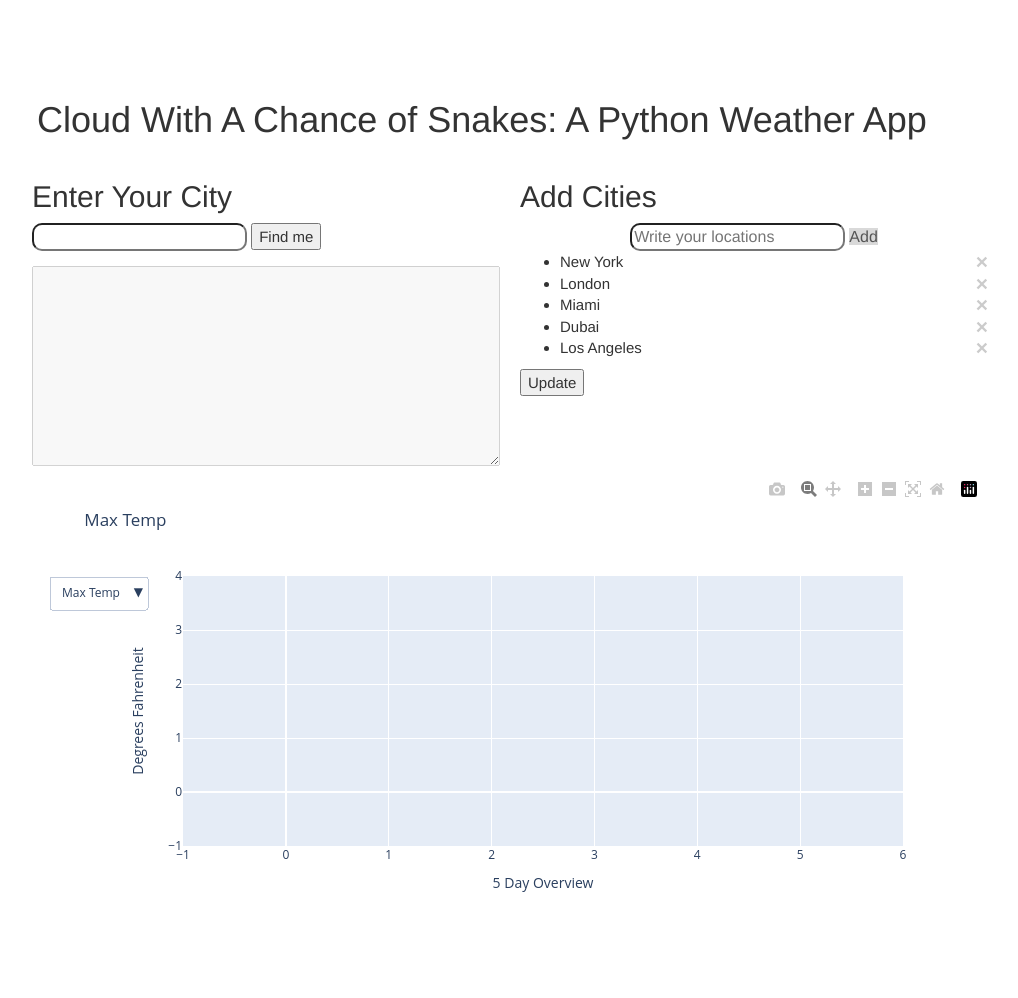
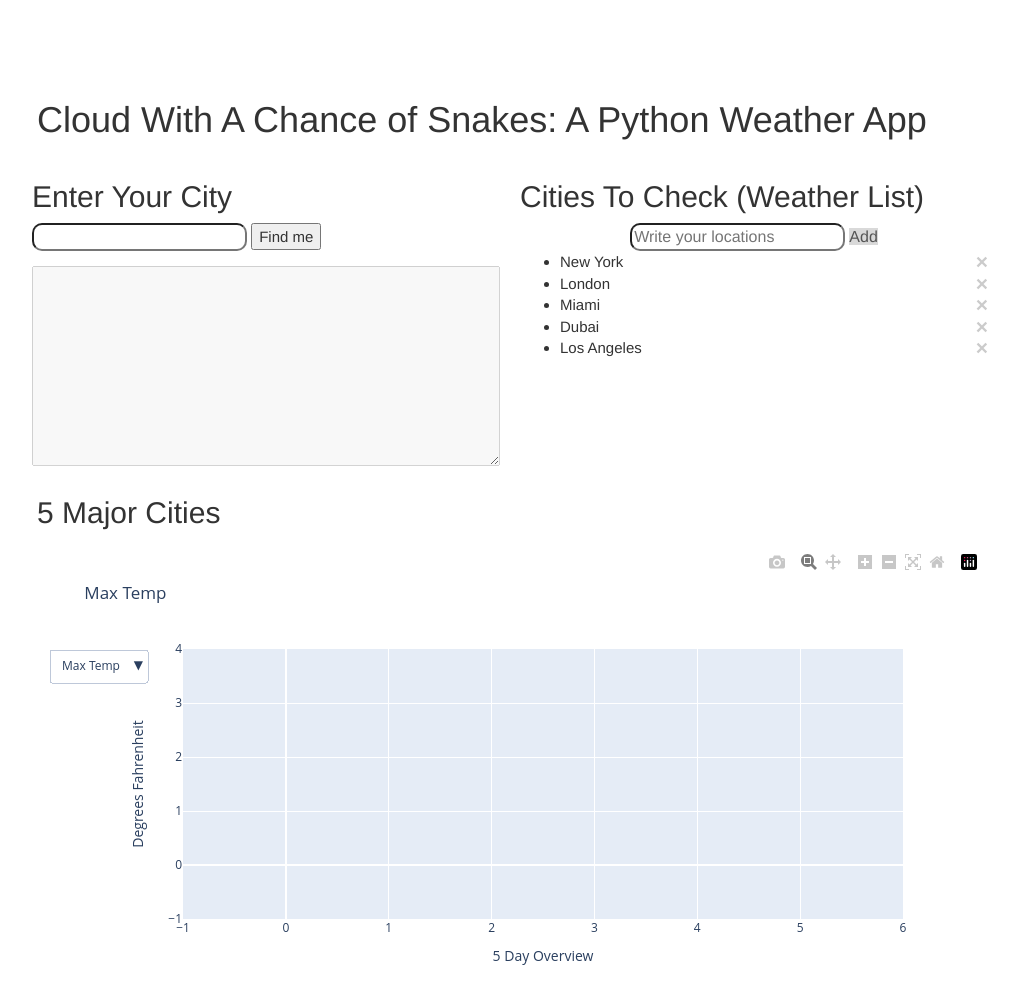
Before and after one commit to gtshepard/cloudy-with-a-chance-of-snakes, a Flask app: page / in a window 1280 px wide. Shown: the top 998 px of the page, without its empty margins (130-1148 px from the left). Before the commit the page ends 892 px from the top, so only its background shows below. Run offline with Flask 2, Linux system fonts and the light colour scheme; data that the repository does not hold is empty; some libraries are stand-ins or nearby versions.

Commit message:
update header

```diff
--- a/templates/index.html
+++ b/templates/index.html
@@ -82,7 +82,7 @@
             </div>
 
             <div class="column">
-                <h2>Add Cities</h2>
+                <h2>Cities To Check (Weather List)</h2>
                 <form >
                     <div id="myDIV" class="header">
                         <input type="text" id="myInput" placeholder="Write your locations">
@@ -97,11 +97,11 @@
                         <li value="Los Angeles">Los Angeles</li>
                     </ul>
 
-                    <button type='button' onClick="fetchCustom()">Update</button>
+                    <!--<button type='button' onClick="fetchCustom()">Update</button>-->
                 </form>
             </div>
         </div>
-
+        <h2> 5 Major Cities <h2>
         <div id='divPlotly'></div>
     </div>
 
```
